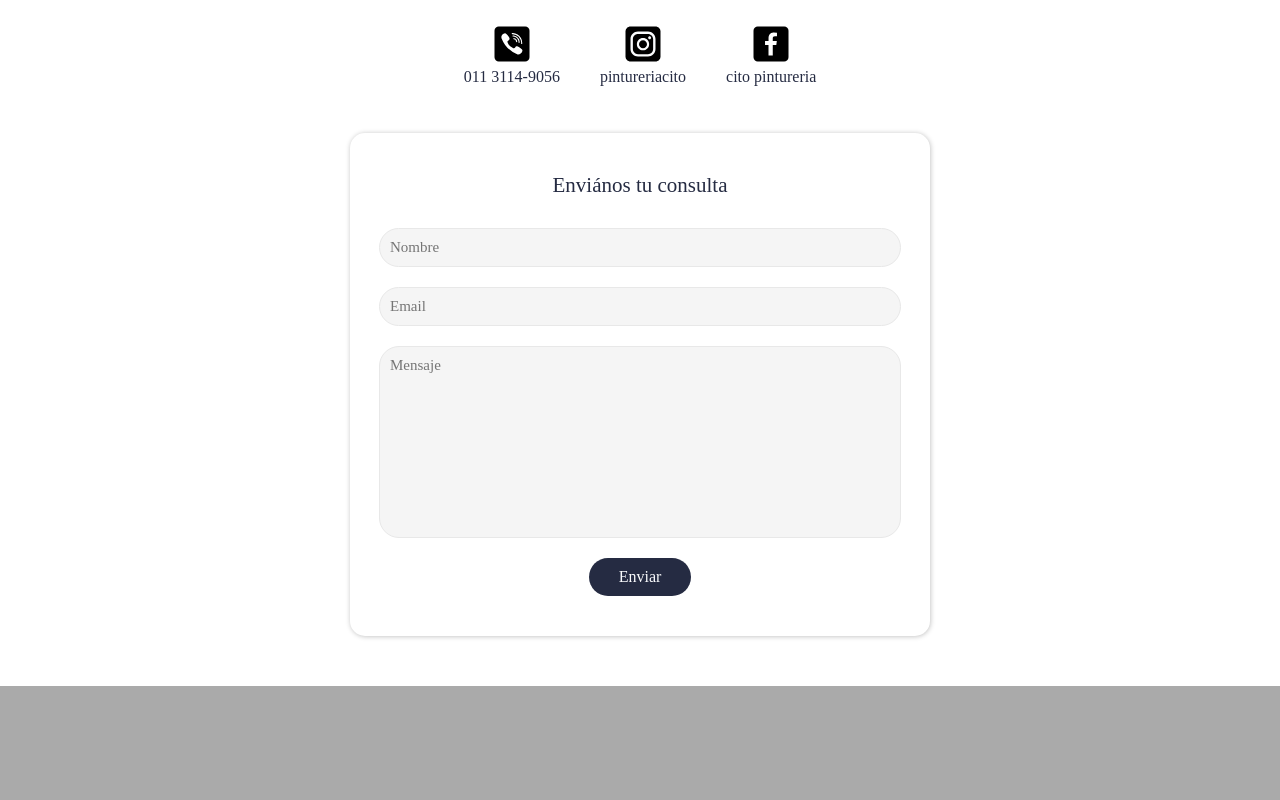
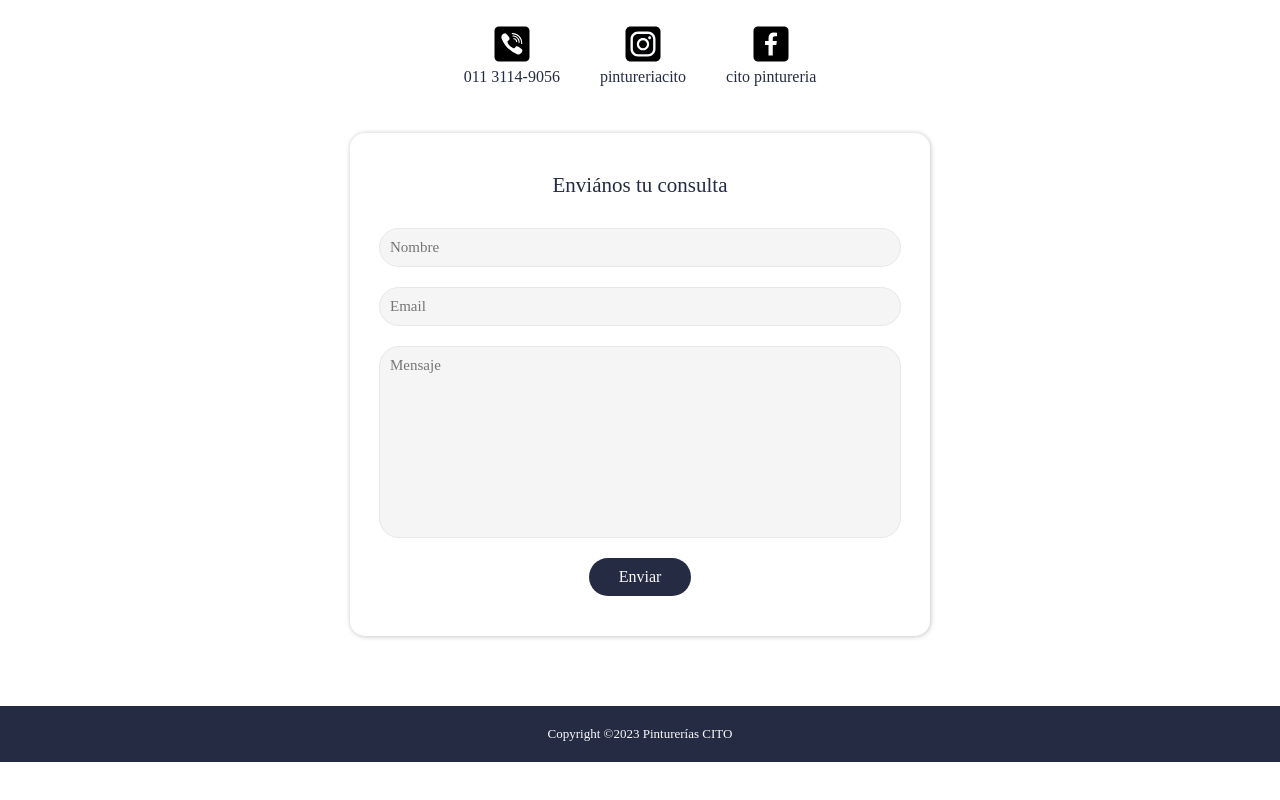
Before and after one commit to alann03/pintureria-cito, a React (Create React App) app: page / in a window 1280 px wide. Shown: the part 2121-2921 px from the top of the page. After the commit the page ends 2883 px from the top, so only its background shows below. Built offline with nearby package versions, Linux system fonts and the light colour scheme.

Commit message:
feat: footer added

```diff
--- /dev/null
+++ b/src/components/Footer.jsx
@@ -0,0 +1,10 @@
+import React from 'react';
+import { StyledFooter } from "../theme/StyledFooter";
+
+export const Footer = () => {
+  return (
+    <StyledFooter>
+      <p>Copyright ©2023 Pinturerías CITO</p>
+    </StyledFooter>
+  )
+}
--- a/src/screens/Home.jsx
+++ b/src/screens/Home.jsx
@@ -1,12 +1,13 @@
 import React from 'react'
 import { BrandsSlider } from '../components/BrandsSlider'
-import { Contact } from '../components/Contact'
 import { ImageSlider } from '../components/ImageSlider'
+import { StyledSchedule } from '../theme/StyledSchedule'
 import { Location } from '../components/Location'
 import { Navbar } from '../components/Navbar'
 import { Shipping } from '../components/Shipping'
+import { Contact } from '../components/Contact'
+import { Footer } from '../components/Footer'
 import useScreenSize from '../hooks/useResize'
-import { StyledSchedule } from '../theme/StyledSchedule'
 
 export const Home = () => {
 
@@ -32,7 +33,7 @@ export const Home = () => {
       <Location />
       <Shipping />
       <Contact />
-      <div style={{ height: 300, backgroundColor: "#AAAAAA" }}></div>
+      <Footer />
     </>
   )
 }
--- /dev/null
+++ b/src/theme/StyledFooter.js
@@ -0,0 +1,28 @@
+import styled from "styled-components";
+import { colors } from "../theme/colors";
+import { fonts } from "../assets/fonts/fonts";
+
+export const StyledFooter = styled.footer`
+	background-color: ${colors.background};
+	padding: 20px 0;
+	margin-top: 20px;
+	p {
+		text-align: center;
+		font-size: 13px;
+		font-family: ${fonts.primary};
+		margin: 0;
+		color: ${colors.lightText};
+	}
+
+	@media screen and (max-width: 768px) {
+		p {
+			font-size: 10px;
+		}
+	}
+
+	@media screen and (max-width: 550px) {
+		p {
+			font-size: 9px;
+		}
+	}
+`;
```
